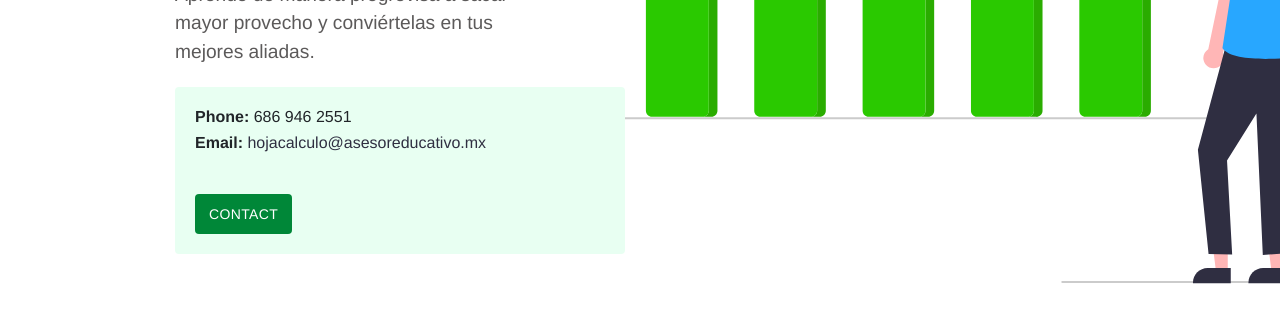
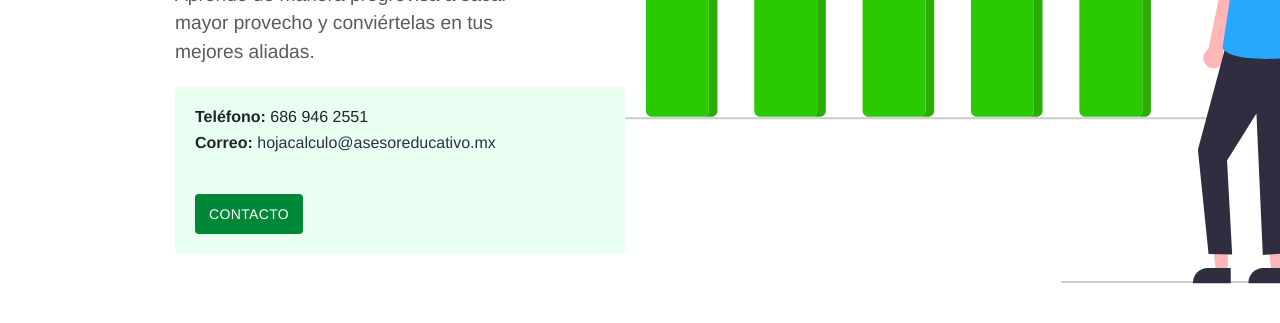
Before and after one commit to camachevaz/Calc, a Jekyll site: the page built from index.md, in a window 1280 px wide. Shown: the part 450-773 px from the top of the page. Built offline with Jekyll 4.4.1, drawn with Linux system fonts in a browser that asks for light colours.

Commit message:
Update call.html

```diff
--- a/_includes/call.html
+++ b/_includes/call.html
@@ -1,10 +1,10 @@
 <div class="call">
   <div class="call-box-top">
     {% if site.data.contact.phone %}
-        <div class="call-phone"><strong>Phone: </strong> {{ site.data.contact.phone }} </div>
+        <div class="call-phone"><strong>Teléfono: </strong> {{ site.data.contact.phone }} </div>
     {% endif %}
     {% if site.data.contact.email %}
-    <div class="call-email"><strong>Email: </strong>
+    <div class="call-email"><strong>Correo: </strong>
       <a href="mailto:{{ .site.data.contact.email }}">
         {{ site.data.contact.email }}
       </a>
@@ -13,7 +13,7 @@
   </div>
     {% if include.show_button %}
       <div class="call-box-bottom">
-        <a href="{{ site.data.contact.contact_button_link }}" class="button">Contact</a>
+        <a href="{{ site.data.contact.contact_button_link }}" class="button">Contacto</a>
       </div>
     {% endif %}
 </div>
```
